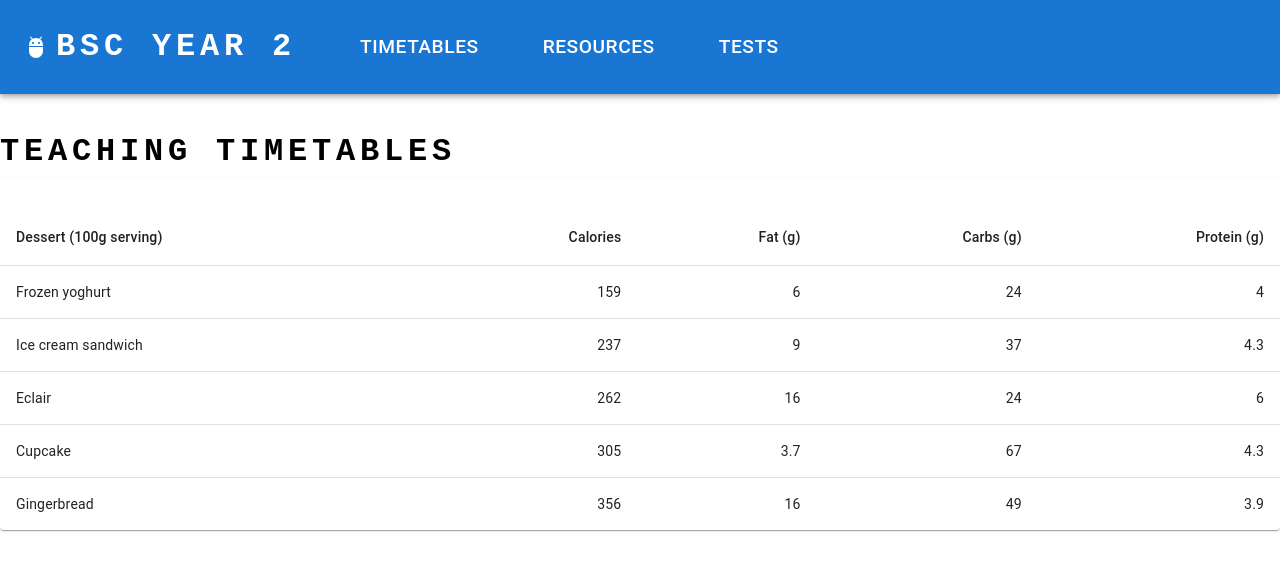
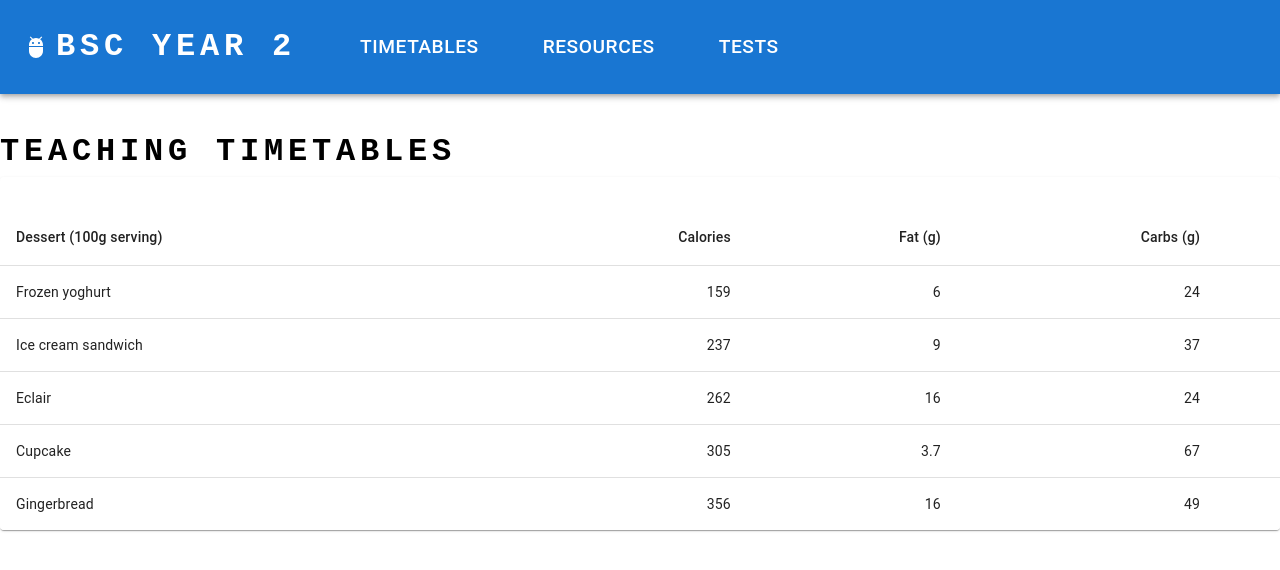
Before and after one commit to adityashibu/ReactWebsite, a React (Create React App) app: page / in a window 1280 px wide. Shown: the top 570 px of the page. Built offline with nearby package versions, Linux system fonts and the light colour scheme.

Commit message:
Updated mainpage and added more style to mainpage

```diff
--- a/src/App.tsx
+++ b/src/App.tsx
@@ -135,7 +135,7 @@ function AdditionalContent() {
       </Typography>
 
       <TableContainer component={Paper} sx={{ pt: 4 }}>
-        <Table sx={{ minWidth: 650 }} aria-label="simple table">
+        <Table sx={{ minWidth: 1500 }} aria-label="simple table">
           <TableHead>
             <TableRow>
               <TableCell>Dessert (100g serving)</TableCell>
@@ -171,7 +171,9 @@ function App() {
   return (
     <div>
       <ResponsiveAppBar />
-      <AdditionalContent />
+      <div style={{ maxWidth: '1500px', margin: '0 auto' }}>
+        <AdditionalContent />
+      </div>
     </div>
   );
 }
```
